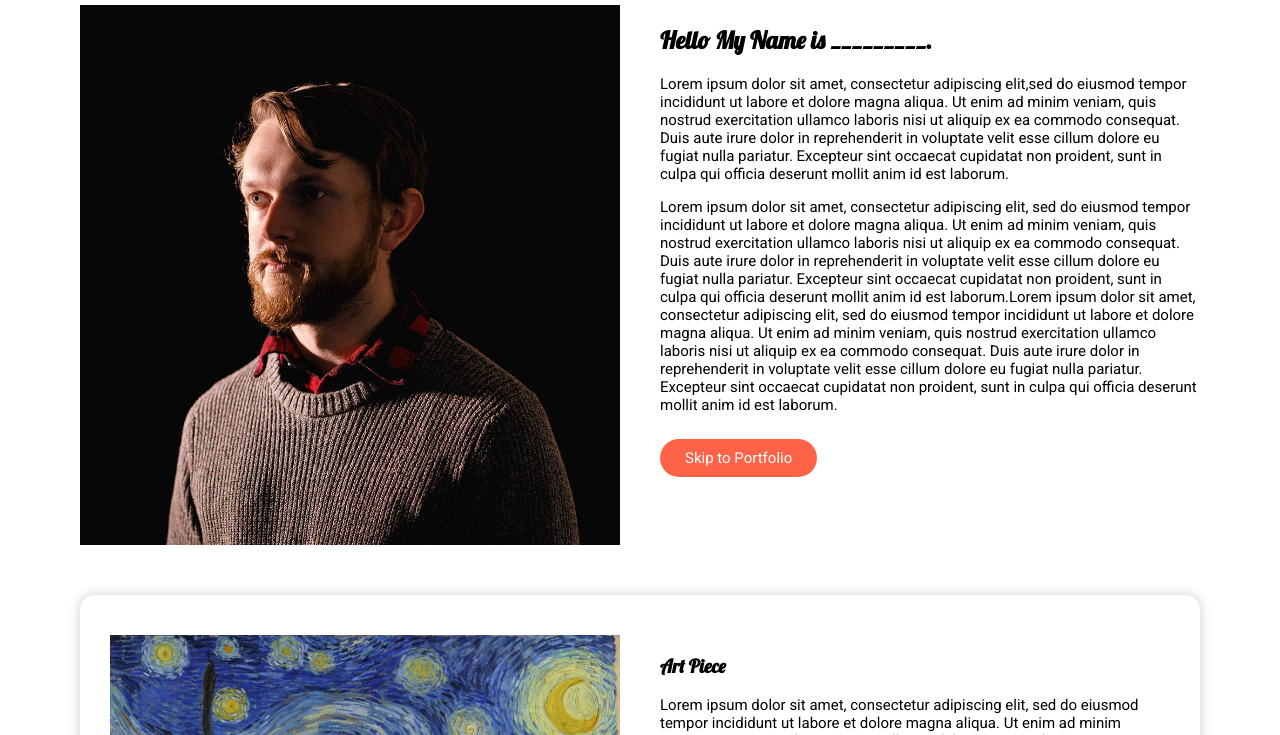
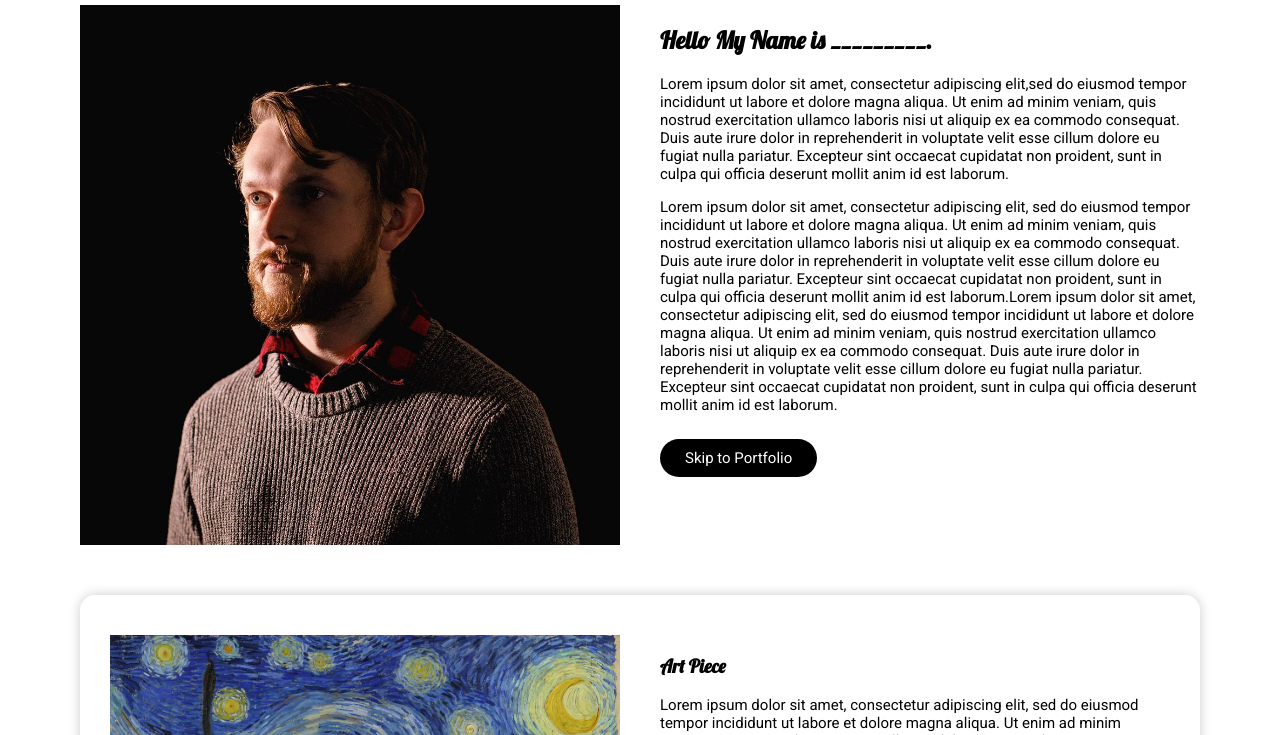
Before and after one commit to testUserStudentAAI/testUserStudentAAI.github.io, a plain HTML site: page index.html in a window 1280 px wide. Shown: the part 365-1100 px from the top of the page. Drawn offline with Linux system fonts and the light colour scheme.

Commit message:
Update index.html

```diff
--- a/index.html
+++ b/index.html
@@ -389,7 +389,7 @@
       color: white;
       text-decoration: none;
       padding: 10px 25px;
-      background: tomato;
+      background: black;
       border-radius: 30px;
       display: inline-block;
       cursor: pointer;
```
